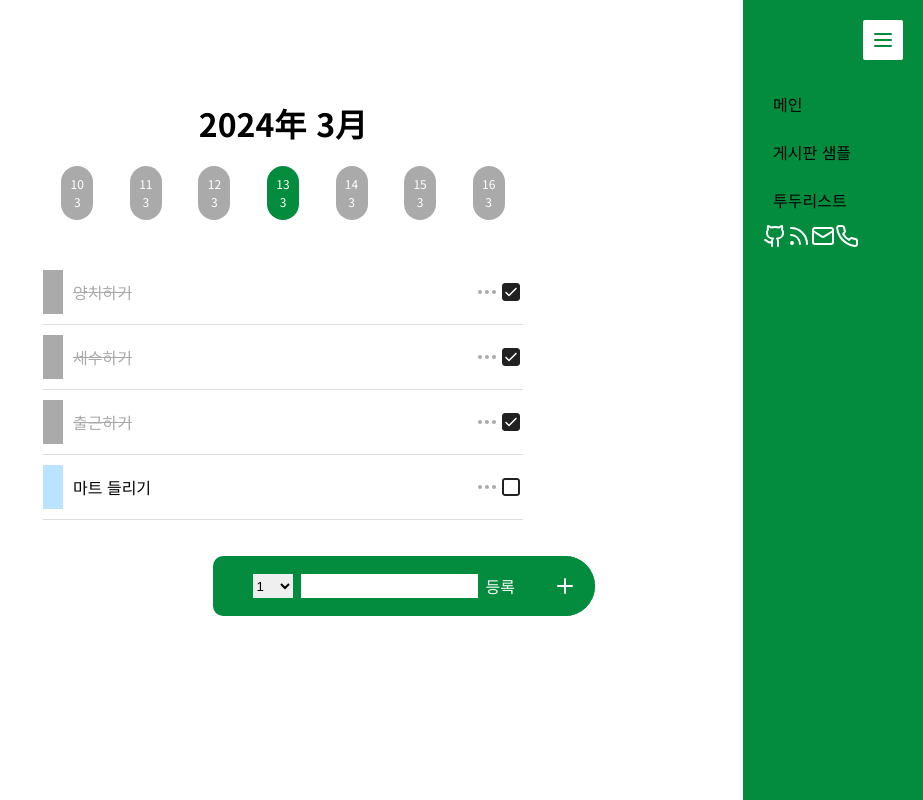
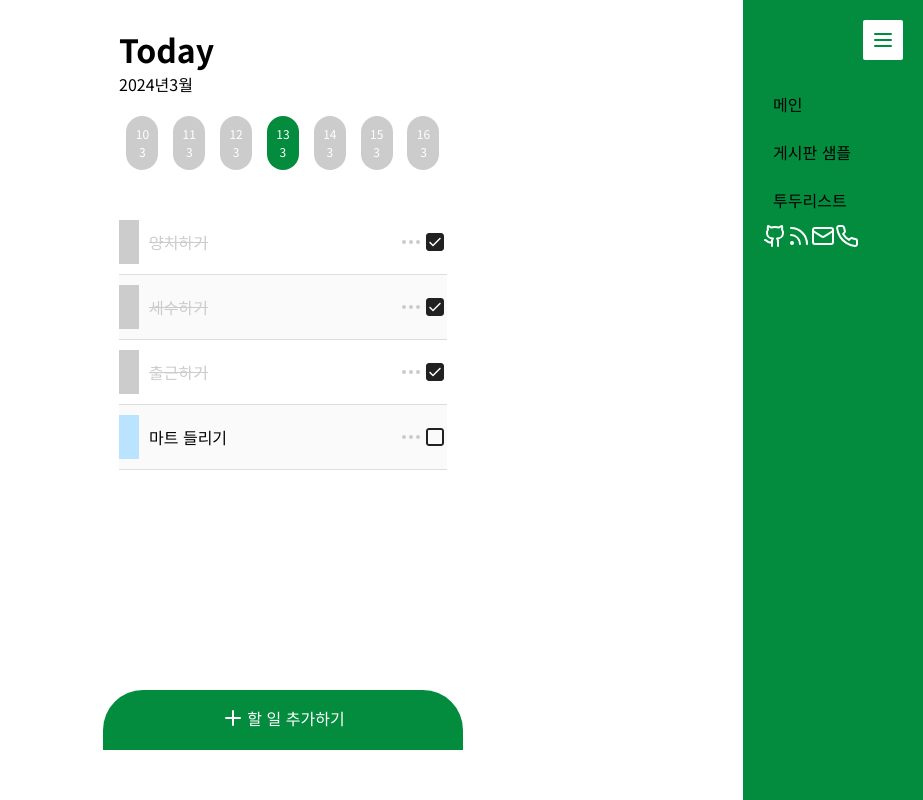
Before and after one commit to 33park/next-sample, a Next.js app in the folder next-basic/: page /todo in a window 1280 px wide. Shown: the whole page, without its empty margins (357-1280 px from the left). Built offline with nearby package versions, Linux system fonts and the light colour scheme.

Commit message:
레이아웃 변경, 카테고리 선택할 수 있도록 추가

```diff
--- a/next-basic/src/app/component/todo/TodoCalendar.tsx
+++ b/next-basic/src/app/component/todo/TodoCalendar.tsx
@@ -51,8 +51,11 @@ export default function TodoCalendar({ checkedCount, getListData }: TodoCalendar
         <>
             <CalendarContainer>
                 <CalendarTitle>
-                    <CalendarYear>{currentDate.getFullYear()}</CalendarYear><span>年</span>
-                    <CalendarMonth>{currentDate.getMonth() + 1}</CalendarMonth><span>月</span>
+                    <h1>Today</h1>
+                    <p>
+                        <CalendarYear>{currentDate.getFullYear()}</CalendarYear><span>년</span>
+                        <CalendarMonth>{currentDate.getMonth() + 1}</CalendarMonth><span>월</span>
+                    </p>
                 </CalendarTitle>
                 <WeekendList>
                 {recentWeekDates.map(({ day, isToday }, index) => (
@@ -76,18 +79,22 @@ const CalendarContainer = styled.div`
 `;
 
 const CalendarTitle = styled.div`
-    ${flexBox({justify: 'center'})}
-    font-size: 3.2rem;
-    font-weight: bold;
+    display: block;
     margin: 0 0 2rem;
+    text-align: left;
+
+        h1 {
+            font-size: 3.2rem;
+            font-weight: bold;
+        }
 `
 
-const CalendarYear = styled.h2`
-
+const CalendarYear = styled.strong`
+    display: inline-block;
 `
 
-const CalendarMonth = styled.h2`
-    margin-left: 1rem;
+const CalendarMonth = styled.strong`
+    display: inline-block;
 `
 
 const WeekendList = styled.ul`
--- a/next-basic/src/app/component/todo/TodoForm.tsx
+++ b/next-basic/src/app/component/todo/TodoForm.tsx
@@ -13,6 +13,7 @@ interface TodoFormPros {
 
 export default function TodoForm({defaultInputVal = '', onFormSubmit}:TodoFormPros) {
 
+    const [formShow, setFormShow] = useState(false);
     const [writeTodo, setWriteTodo] = useState<string>(defaultInputVal);
     const [checkOrder, setCheckOrder] = useState<number>(1)
 
@@ -31,12 +32,40 @@ export default function TodoForm({defaultInputVal = '', onFormSubmit}:TodoFormPr
         onFormSubmit(checkOrder, writeTodo); // Pass the input value to the parent component
         setWriteTodo(''); // Clear the input field after submission
         setCheckOrder(1);
+        toggleFormVisibility();
+    };
+
+    const toggleFormVisibility = () => {
+        setFormShow(prevState => !prevState);
     };
 
     return (
             <>
                 <TodoFormContainer>
-                    <FormWrapper onSubmit={handleSubmit}>
+                    {
+                        !formShow &&
+                        <AddTodoBtn type="button" onClick={toggleFormVisibility}>
+                                <Plus stroke={theme.colors.white} width={24} height={24}/><span>할 일 추가하기</span>
+                        </AddTodoBtn>
+                    }
+                    {
+                        formShow &&
+                        <FormWrapper onSubmit={handleSubmit} className={formShow ? 'show' : ''}>
+                            <HiddenFormBtn type="button" onClick={toggleFormVisibility}></HiddenFormBtn>
+                            <label>
+                                <input type="text"
+                                    value={writeTodo}
+                                    onChange={handleChange}
+                                    placeholder='오늘의 할 일 작성하기'
+                                />
+                            </label>
+                            <SelectTitle>카테고리</SelectTitle>
+                            <PriorityWrapper>
+                                <li><button>중요도1</button></li>
+                                <li><button>중요도2</button></li>
+                                <li><button>중요도3</button></li>
+                            </PriorityWrapper>
+                            <SelectTitle>중요도</SelectTitle>
                             <select onChange={handleSelect} value={checkOrder.toString()}>
                                 <option value="1">1</option>
                                 <option value="2">2</option>
@@ -44,36 +73,31 @@ export default function TodoForm({defaultInputVal = '', onFormSubmit}:TodoFormPr
                                 <option value="4">4</option>
                                 <option value="5">5</option>
                             </select>
-                        <label>
-                            <input type="text"
-                                value={writeTodo}
-                                onChange={handleChange}
-                            />
-                        </label>
-                        <button type="submit">등록</button>
+
+                            <SubmitBtn type="submit">등록</SubmitBtn>
                         </FormWrapper>
+                    }
+
                 </TodoFormContainer>
-                <AddTodoBtn type="button"><Plus stroke={theme.colors.white}/></AddTodoBtn>
             </>
     )
 }
 
 const TodoFormContainer = styled.div`
-    ${offSet({position: 'absolute', right: '-15%', bottom: '-10%' })}
+    ${offSet({position: 'absolute', right: '0', bottom: '0' })}
     ${flexBox({ justify: 'center' })}
-    padding: 0 8rem 0 4rem;
+    width: 100%;
+    min-height: 6rem;
+    padding: 1rem 1.6rem 1.4rem;
     background-color: ${(theme.colors.primary)};
+    border-radius: 4rem 4rem 0 0 ;
     box-sizing: border-box;
-    border-radius: 2rem 6rem 6rem 2rem;
-
-    @media ${devices.md} {
-        height: 6rem;
-    }
 `
 
 const FormWrapper = styled.form`
-    ${flexBox()}
-    gap: .8rem;
+    display: block;
+    width: 100%;
+    padding: 4rem 0 0 0;
 
 
     select, label, input, button {
@@ -81,34 +105,74 @@ const FormWrapper = styled.form`
     }
     select {
         flex: none;
-        width: 4rem;
+        display: block;
+        width: 100%;
         height: 2.4rem;
     }
 
     label {
-        flex: 1;
+        display: block;
+        margin-bottom: 1rem;
     }
 
     input {
-        height: 2.4rem;
+        width: 100%;
+        height: 4rem;
+        padding: 0 1rem;
+        box-sizing: border-box;
     }
 
-    button {
+`
+
+const SubmitBtn = styled.button`
+    ${flexBox({ justify: 'center' })}
+    width: 6rem;
+    height: 3rem;
+    margin-top: 2rem;
+    margin-left: auto;
     font-size: 1.6rem;
-        color: ${theme.colors.white}
+    background-color: ${theme.colors.white};
+    color: ${theme.colors.primary};
+`
+
+const SelectTitle = styled.p`
+    color: ${theme.colors.white};
+    margin-top: 2rem;
+    margin-bottom: .4rem;
+    font-size: 1.2rem;
+`
+
+const AddTodoBtn = styled.button`
+    ${offSet()}
+    ${flexBox({ justify: 'center' })}
+    width: 100%;
+    border-radius: 100%;
+    color: ${(theme.colors.white)};
+
+    span {
+        flex:none;
+        display: inline-block;
+        margin-left: .2rem;
     }
 `
 
-const AddTodoBtn = styled.button`
-    ${offSet({position: 'absolute', right: '-15%', bottom: '-10%' })}
-    ${flexBox({ justify: 'center' })}
-    width: 4.8rem;
-    height: 4.8rem;
-    background-color: ${(theme.colors.primary)};
-    border-radius: 100%;
+const HiddenFormBtn = styled.button`
+    ${offSet({position:'absolute', left: '50%', top: '1rem'})}
+    flex:none;
+    display: block;
+    width: 6rem;
+    height: .6rem;
+    background-color: ${(theme.colors.white)};
+    border-radius: 1rem;
+    transform: translate(-50%,0%);
 
-    @media ${devices.md} {
-        width: 6rem;
-        height: 6rem;
+`
+
+const PriorityWrapper = styled.ul`
+    ${flexBox()}
+    flex-wrap: wrap;
+
+    li {
+        margin: 0 .4rem .4rem 0;
     }
 `
--- a/next-basic/src/app/component/todo/TodoList.tsx
+++ b/next-basic/src/app/component/todo/TodoList.tsx
@@ -45,6 +45,10 @@ const TaskItem = styled.li`
     width: 100%;
     padding: 1rem 0;
     border-bottom: 1px solid #ddd;
+
+    &:nth-child(even) {
+        background-color: #fafafa;
+    }
 `;
 
 const Order = styled.div<{ color: string, $isChecked: Boolean}>`
--- a/next-basic/src/app/todo/page.tsx
+++ b/next-basic/src/app/todo/page.tsx
@@ -6,6 +6,7 @@ import { flexBox, offSet } from '@/style/styles/common';
 import TodoList from '../component/todo/TodoList';
 import TodoCalendar from '../component/todo/TodoCalendar';
 import TodoForm from '../component/todo/TodoForm';
+import { theme } from '@/style/styles/theme';
 import {TODOSAMPLEDATA } from '../../../public/api/todoSample'
 
 export default function TodoApp() {
@@ -56,8 +57,8 @@ export default function TodoApp() {
         <div>
             <TodoContainer>
                 {/* <h1>Todo List</h1> */}
+                <TodoCalendar checkedCount={checkedCount}/>
                 <TodoForm onFormSubmit={handleInputChange}></TodoForm>
-                <TodoCalendar checkedCount={checkedCount}/>
                 <ListContainer>
                     {todoData && todoData.map((data: { order: number; content: string; status: boolean; }, index: number) => (
                         <TodoList
@@ -79,16 +80,13 @@ const TodoContainer = styled.div`
     ${flexBox()}
     flex-direction: column;
     width: 100%;
-    max-width: 48rem;
-    margin: 0 auto;
-    padding: 10rem 0 0;
+    max-width: 36rem;
+    height: 74rem;
+    margin: 1rem auto 0;
+    padding: 1.6rem;
+    box-sizing: border-box;
+    background-color: ${theme.colors.white};
     font-size: 1.6rem;
-
-    h1 {
-        font-size: 3.6rem;
-        font-weight: bold;
-        margin: 4rem auto 6rem;
-    }
 `;
 
 const ListContainer = styled.ul`
--- a/next-basic/src/style/styles/theme.tsx
+++ b/next-basic/src/style/styles/theme.tsx
@@ -4,7 +4,7 @@ const colors = {
     third:'#BF895A',
 
     dark:'#333',
-    gray:'#aaa',
+    gray:'#ccc',
     light:'#F2F2F2',
 
     alert:'#6295D9',
```
Lines whose indentation alone changed are shown as unchanged.
